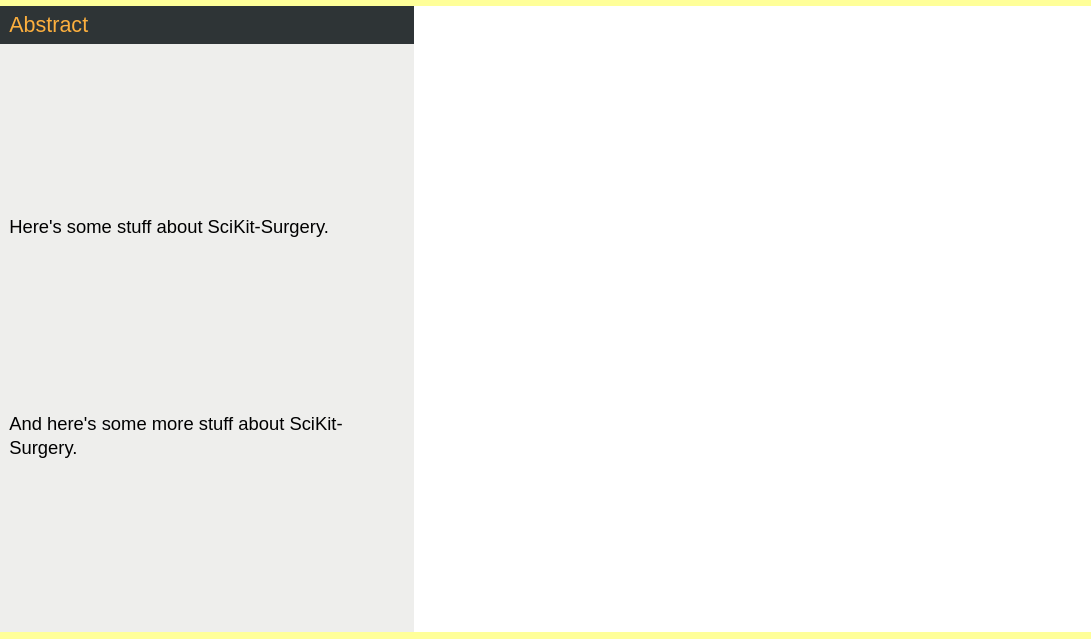
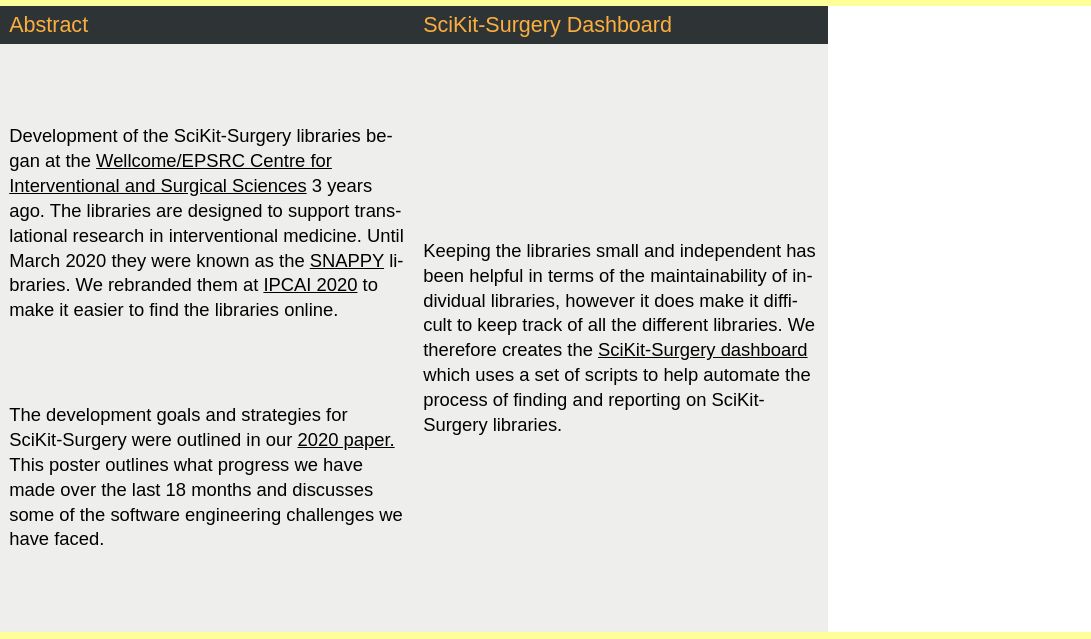
Before and after one commit to SciKit-Surgery/scikit-surgery-rse2021-poster, a plain HTML site: page index.html in a window 1280 px wide. Shown: the part 89-728 px from the top of the page, 0-1091 px from the left. Drawn offline with nearby package versions, Linux system fonts and the light colour scheme; a web font is replaced by a local one.

Commit message:
Deploying to gh-pages from @ thompson318/scikit-surgery-rse2021-poster@b7ead02b038047fcfeda84c491cfea06eaeade52 🚀

```diff
--- a/index.html
+++ b/index.html
@@ -42,9 +42,23 @@
     <main property="articleBody">
         <article property="abstract">
     <header><h3>Abstract</h3></header>
-    <p>Here's some stuff about SciKit-Surgery.</p>
-    <p>And here's some more stuff about SciKit-Surgery.</p>
+      <p>Development of the SciKit-Surgery libraries began at the
+      <a href="https://www.ucl.ac.uk/interventional-surgical-sciences/">Wellcome/EPSRC Centre for Interventional and Surgical Sciences</a>
+      3 years ago. The libraries are designed to support translational research in interventional medicine. Until
+      March 2020 they were known as the <a href=https://doi.org/10.5281/zenodo.3662137>SNAPPY</a> libraries.
+      We rebranded them at <a href=https://youtu.be/0z8eIjqAbzQ>IPCAI 2020</a>
+      to make it easier to find the libraries online.</p>
+      <p>The development goals and strategies for SciKit-Surgery were
+      outlined in our <a href=https://doi.org/10.1007/s11548-020-02180-5>2020 paper.</a>
+      This poster outlines what progress we have made over the last 18 months and discusses some of the software engineering challenges we have faced.</p>
+
   </article>
+
+  <article property="dashboard">
+    <header><h3>SciKit-Surgery Dashboard</h3></header>
+    <p>Keeping the libraries small and independent has been helpful in terms of the maintainability of individual libraries, however it does make it difficult to keep track of all the different libraries. We therefore creates the <a href="http://github-pages.ucl.ac.uk/scikit-surgery-stats/">SciKit-Surgery dashboard</a> which uses a set of scripts to help automate the process of finding and reporting on SciKit-Surgery libraries.</p>
+  </article>
+
     </main>
 
     <footer>
```
